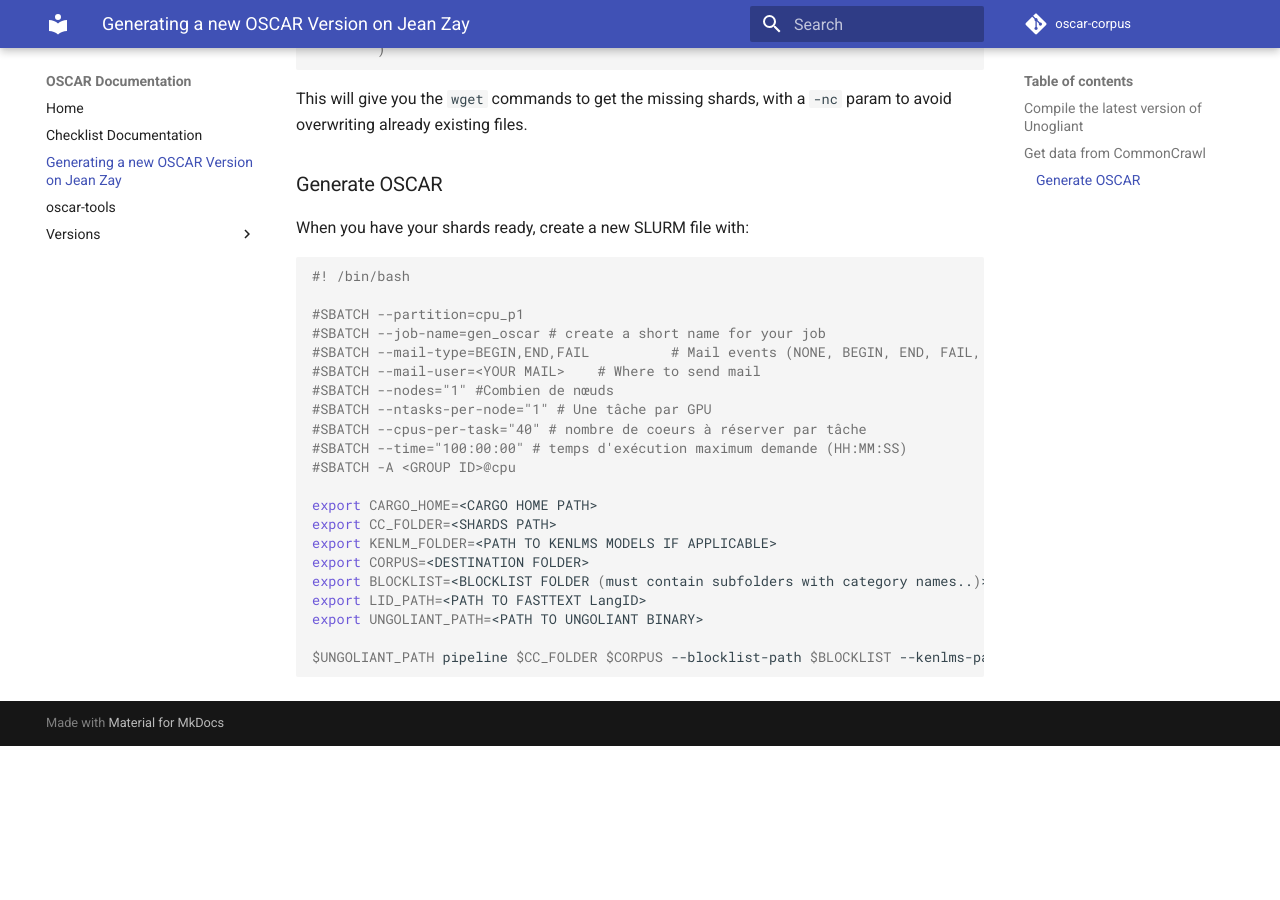
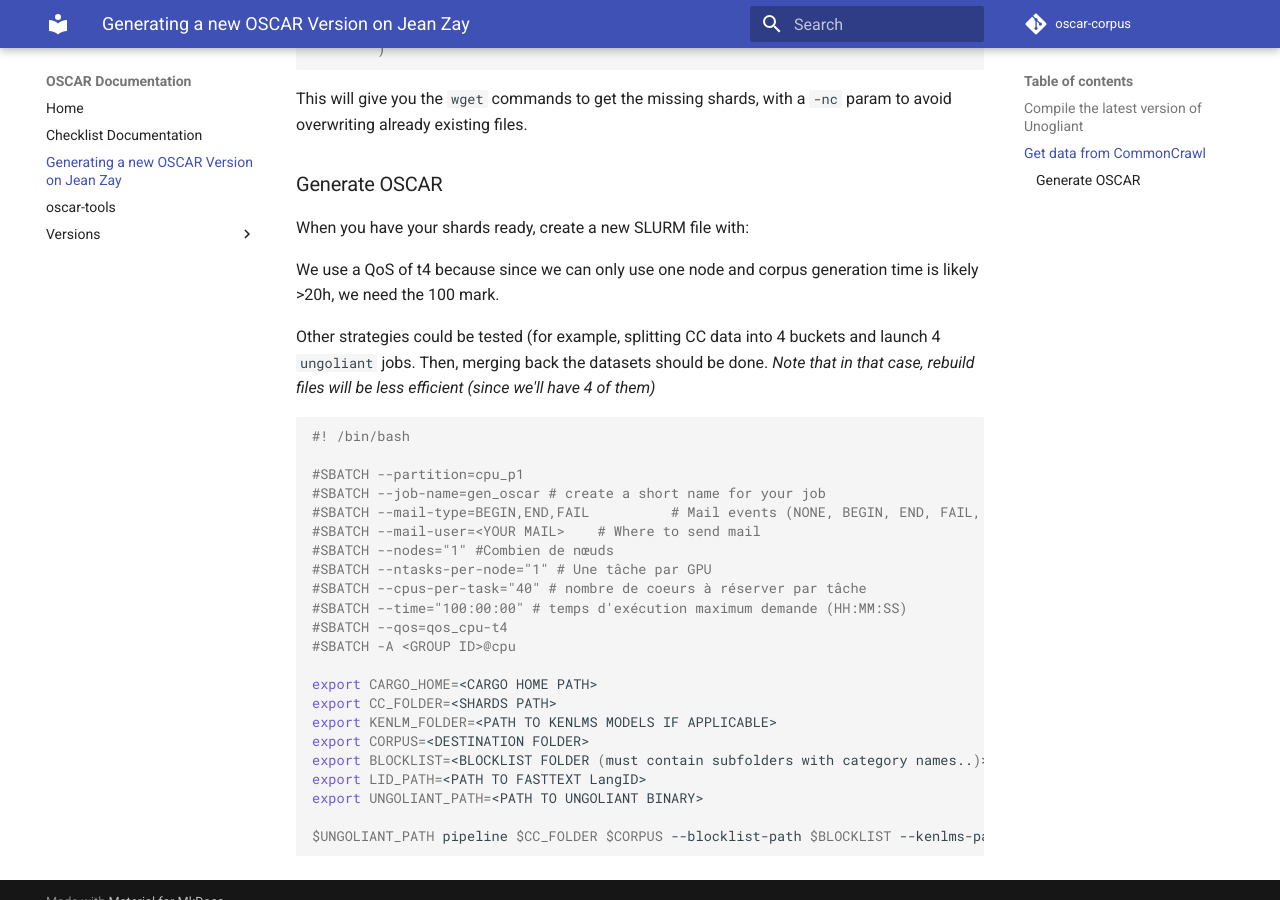
Before and after one commit to oscar-project/documentation, an MkDocs documentation site: the page built from docs/generation-jeanzay.md, in a window 1280 px wide and 900 px high, scrolled down 1987 px. Built offline with MkDocs 1.6.1 and Material for MkDocs 9.7.7, drawn with Linux system fonts in a browser that asks for light colours; comment, search, counter and statistics services are not loaded; before the commit the page ends 2733 px from its top, so only the background shows below that.

Commit message:
Update generation-jeanzay.md

````diff
--- a/docs/generation-jeanzay.md
+++ b/docs/generation-jeanzay.md
@@ -97,6 +97,12 @@
 
 When you have your shards ready, create a new SLURM file with:
 
+We use a QoS of t4 because since we can only use one node and corpus generation time is likely >20h, we need the 100 mark.
+
+Other strategies could be tested (for example, splitting CC data into 4 buckets and launch 4 `ungoliant` jobs.
+Then, merging back the datasets should be done.
+*Note that in that case, rebuild files will be less efficient (since we'll have 4 of them)*
+
 ```bash
 #! /bin/bash
 
@@ -108,6 +114,7 @@
 #SBATCH --ntasks-per-node="1" # Une tâche par GPU
 #SBATCH --cpus-per-task="40" # nombre de coeurs à réserver par tâche
 #SBATCH --time="100:00:00" # temps d'exécution maximum demande (HH:MM:SS)
+#SBATCH --qos=qos_cpu-t4
 #SBATCH -A <GROUP ID>@cpu
 
 export CARGO_HOME=<CARGO HOME PATH>
````
